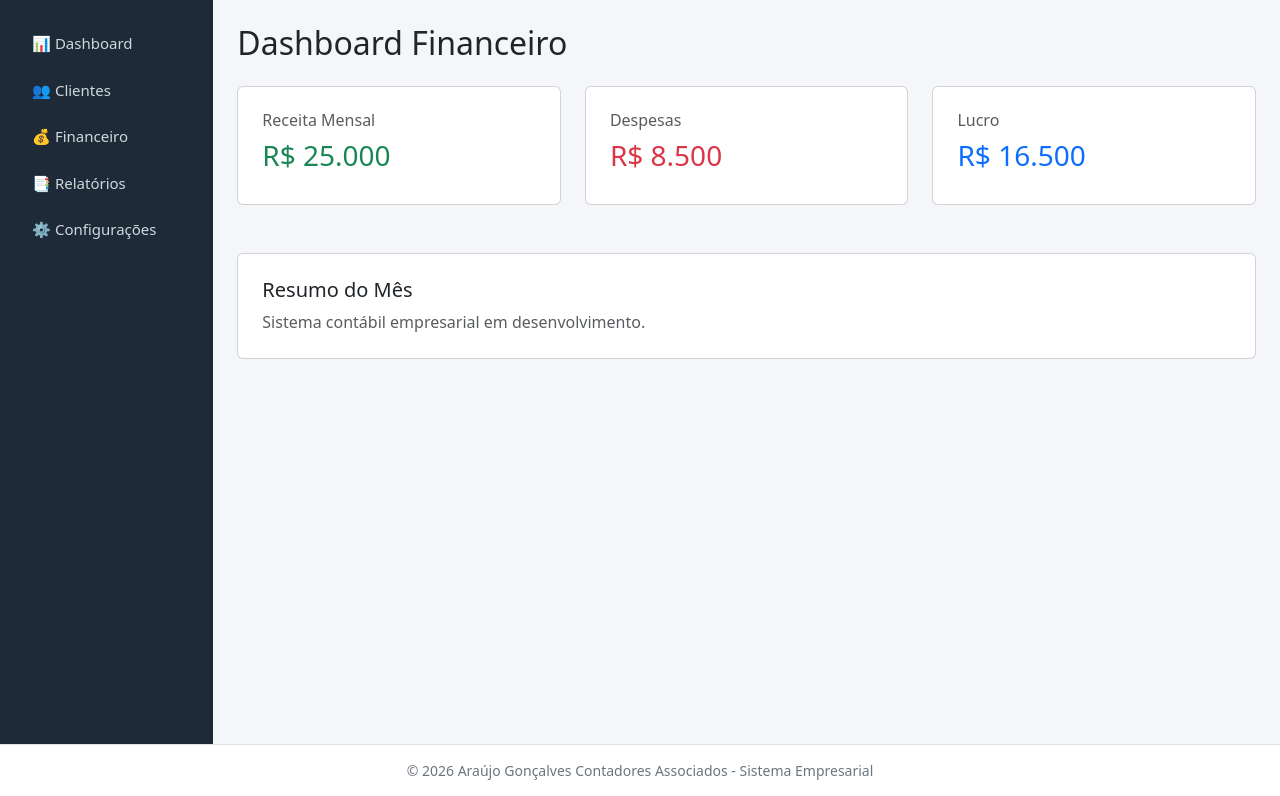
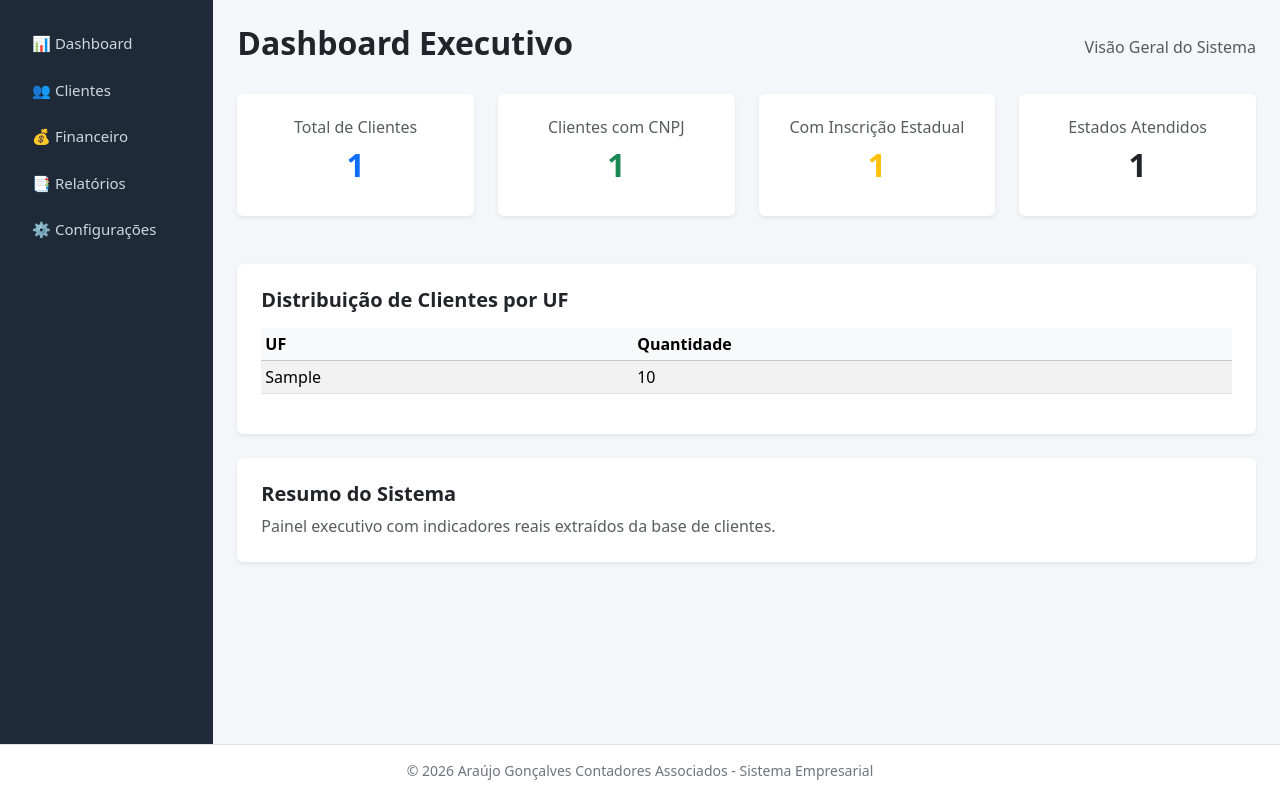
Before and after one commit to planningcontabilidade/contabilidade-planning, a Django app: template templates/index.html in a window 1280 px wide. Shown: the part 56-852 px from the top of the page. Run offline with Django 4.2, Linux system fonts and the light colour scheme; the template is opened without the code that fills it: most values are stand-ins (such as "Sample title", 1, 10 or a date in 2020).

Commit message:
Update index.html

```diff
--- a/templates/index.html
+++ b/templates/index.html
@@ -1,43 +1,83 @@
 {% extends 'base.html' %}
 
-{% block title %}Dashboard{% endblock %}
+{% block title %}Dashboard Executivo{% endblock %}
 
 {% block content %}
 
-<h2 class="mb-4">Dashboard Financeiro</h2>
+<div class="d-flex justify-content-between align-items-center mb-4">
+    <h2 class="fw-bold">Dashboard Executivo</h2>
+    <span class="text-muted">Visão Geral do Sistema</span>
+</div>
 
 <div class="row g-4">
 
-    <!-- Receita -->
-    <div class="col-md-4">
-        <div class="card card-custom p-4">
-            <h6 class="text-muted">Receita Mensal</h6>
-            <h3 class="text-success">R$ 25.000</h3>
+    <!-- Total de Clientes -->
+    <div class="col-md-3">
+        <div class="card shadow-sm border-0 p-4 text-center">
+            <h6 class="text-muted">Total de Clientes</h6>
+            <h2 class="fw-bold text-primary">{{ total_clientes }}</h2>
         </div>
     </div>
 
-    <!-- Despesas -->
-    <div class="col-md-4">
-        <div class="card card-custom p-4">
-            <h6 class="text-muted">Despesas</h6>
-            <h3 class="text-danger">R$ 8.500</h3>
+    <!-- Clientes com CNPJ -->
+    <div class="col-md-3">
+        <div class="card shadow-sm border-0 p-4 text-center">
+            <h6 class="text-muted">Clientes com CNPJ</h6>
+            <h2 class="fw-bold text-success">{{ total_cnpj }}</h2>
         </div>
     </div>
 
-    <!-- Lucro -->
-    <div class="col-md-4">
-        <div class="card card-custom p-4">
-            <h6 class="text-muted">Lucro</h6>
-            <h3 class="text-primary">R$ 16.500</h3>
+    <!-- Clientes com Inscrição Estadual -->
+    <div class="col-md-3">
+        <div class="card shadow-sm border-0 p-4 text-center">
+            <h6 class="text-muted">Com Inscrição Estadual</h6>
+            <h2 class="fw-bold text-warning">{{ total_ie }}</h2>
+        </div>
+    </div>
+
+    <!-- Estados Atendidos -->
+    <div class="col-md-3">
+        <div class="card shadow-sm border-0 p-4 text-center">
+            <h6 class="text-muted">Estados Atendidos</h6>
+            <h2 class="fw-bold text-dark">{{ total_ufs }}</h2>
         </div>
     </div>
 
 </div>
 
-<div class="card card-custom p-4 mt-5">
-    <h5>Resumo do Mês</h5>
+
+<!-- Distribuição por UF -->
+<div class="card shadow-sm border-0 p-4 mt-5">
+    <h5 class="fw-semibold mb-3">Distribuição de Clientes por UF</h5>
+
+    {% if clientes_por_uf %}
+        <table class="table table-sm table-striped">
+            <thead class="table-light">
+                <tr>
+                    <th>UF</th>
+                    <th>Quantidade</th>
+                </tr>
+            </thead>
+            <tbody>
+                {% for item in clientes_por_uf %}
+                <tr>
+                    <td>{{ item.uf }}</td>
+                    <td>{{ item.total }}</td>
+                </tr>
+                {% endfor %}
+            </tbody>
+        </table>
+    {% else %}
+        <p class="text-muted">Nenhuma informação disponível.</p>
+    {% endif %}
+</div>
+
+
+<!-- Observações -->
+<div class="card shadow-sm border-0 p-4 mt-4">
+    <h5 class="fw-semibold">Resumo do Sistema</h5>
     <p class="text-muted mb-0">
-        Sistema contábil empresarial em desenvolvimento.
+        Painel executivo com indicadores reais extraídos da base de clientes.
     </p>
 </div>
 
```
